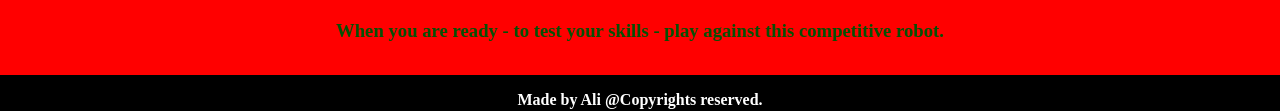
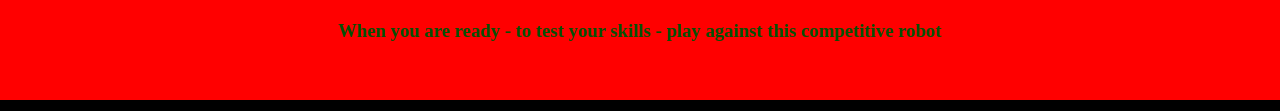
Before and after one commit to astronautimestopper/ALI-CAPSTONE-CODING, a plain HTML site: page index.html in a window 1280 px wide. Shown: the part 675-786 px from the top of the page. Drawn offline with Linux system fonts and the light colour scheme.

Commit message:
mywebsite

```diff
--- a/index.html
+++ b/index.html
@@ -18,7 +18,7 @@
                 position: fixed;
                 left: 0;
                 bottom: 0;
-                height: 50px;
+                height: 25px;
                 width: 100%;
                 background-color: black;
                 color: white;
@@ -54,11 +54,13 @@
         <iframe width="560" height="315" src=https://www.youtube.com/embed/sfeBBVuPLgw
             referrerpolicy="strict-origin-when-cross-origin" allowfullscreen></iframe>
         </p>
-        <h3>When you are ready - to test your skills - play against this competitive robot. </h3>
-        <script src="uno.js"></script>
+        <h3>When you are ready - to test your skills - play against this competitive robot</h3>
 
         <div class="footer">
             <p>Made by Ali @Copyrights reserved.</p>
         </div>
+            <script src="script.JS">
+
+            </script>
     </body>
     </html>
```
Also changed, not shown: script.JS (renamed from uno.JS).
